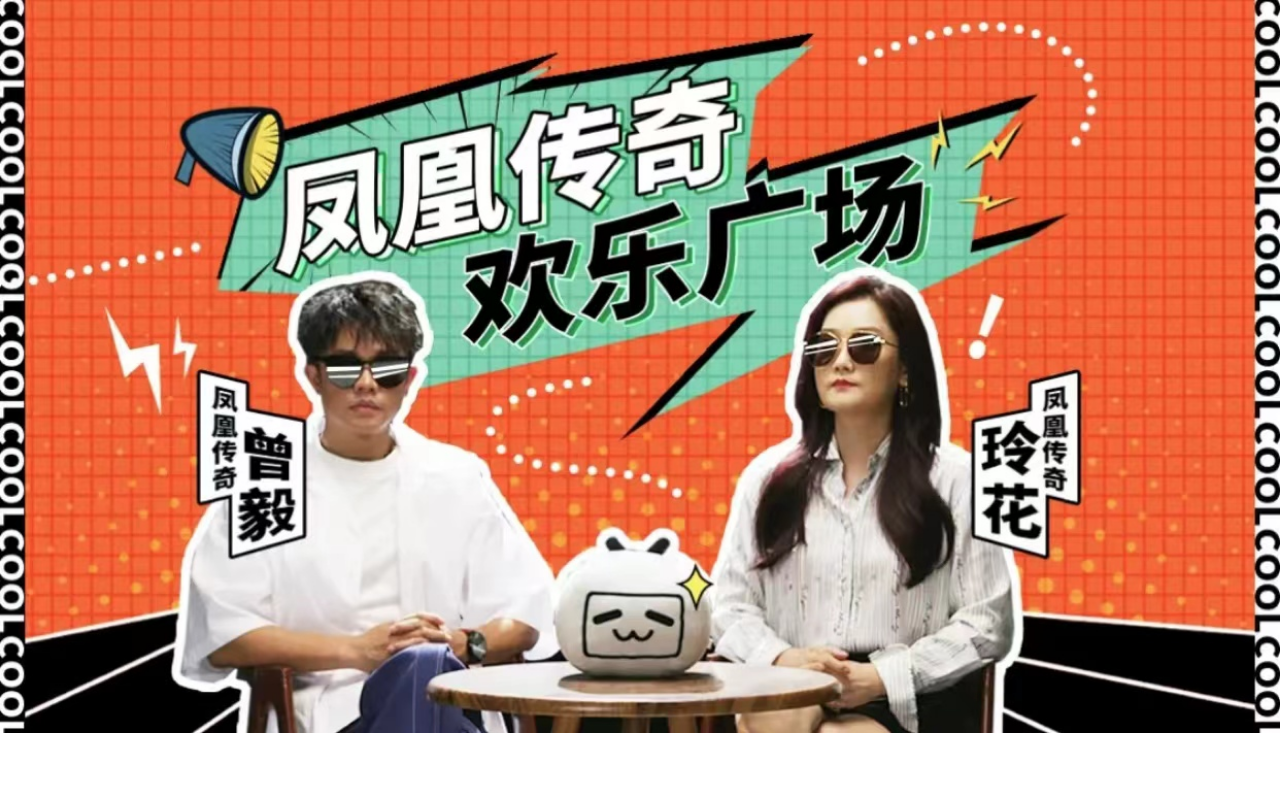
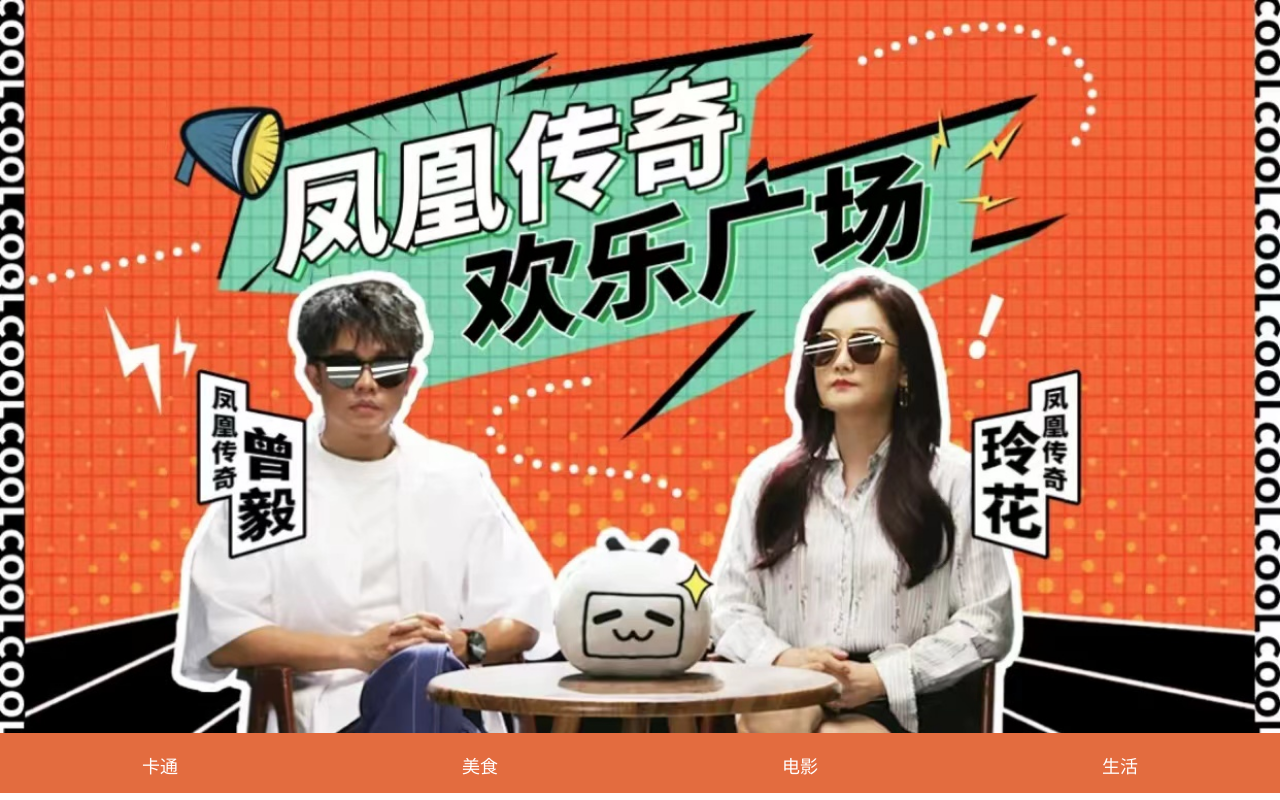
Before and after one commit to Daazzer/bilibili-activity-page-demo-daa, a React (Create React App) app: page / in a window 1280 px wide. Built offline with nearby package versions, Linux system fonts and the light colour scheme.

Commit message:
feat: 添加 TabBar 组件

```diff
--- a/src/App/index.tsx
+++ b/src/App/index.tsx
@@ -1,9 +1,12 @@
 import BannerBar from '../BannerBar';
+import TabBar from '../TabBar';
+import './index.scss';
 
 function App() {
   return (
-    <div className="App">
+    <div className="app">
       <BannerBar />
+      <TabBar />
     </div>
   );
 }
--- /dev/null
+++ b/src/TabBar/index.scss
@@ -0,0 +1,8 @@
+.tab-bar {
+  display: flex;
+  justify-content: space-around;
+  align-items: center;
+  height: 56px;
+  font-size: 18px;
+  color: #fff;
+}
--- /dev/null
+++ b/src/TabBar/index.tsx
@@ -0,0 +1,43 @@
+import './index.scss';
+
+type Tab = {
+  label: string;
+  key: string;
+  img: string;
+};
+
+const tabs: Tab[] = [
+  {
+    label: '卡通',
+    key: 'cartoon',
+    img: ''
+  },
+  {
+    label: '美食',
+    key: 'food',
+    img: ''
+  },
+  {
+    label: '电影',
+    key: 'movie',
+    img: ''
+  },
+  {
+    label: '生活',
+    key: 'life',
+    img: ''
+  }
+];
+
+export default function TabBar() {
+  return (
+    <ul className="tab-bar">
+      {tabs.map(tab =>
+        <li
+          className="tab-bar__tab"
+          key={tab.key}
+        >{tab.label}</li>
+      )}
+    </ul>
+  );
+};
```
